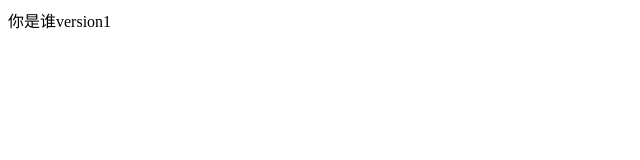
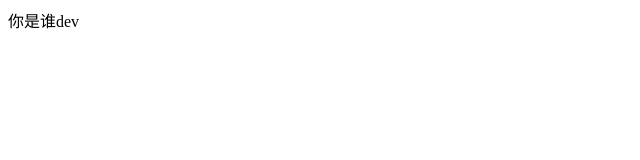
Before and after one commit to wangyaya168/publish.com, a plain HTML site: page index.html in a window 1280 px wide. Shown: the full height of the page, 0-640 px from the left. Drawn offline with Linux system fonts and the light colour scheme.

Commit message:
devxiugai

```diff
--- a/index.html
+++ b/index.html
@@ -1,4 +1,4 @@
 <html>
-	<p>你是谁version1</p>
+	<p>你是谁dev</p>
 
 </html>
--- a/style.css
+++ b/style.css
@@ -1,5 +1 @@
-付水电费第三方士大夫
-
-
-
-发生的反倒是
+dev
```
